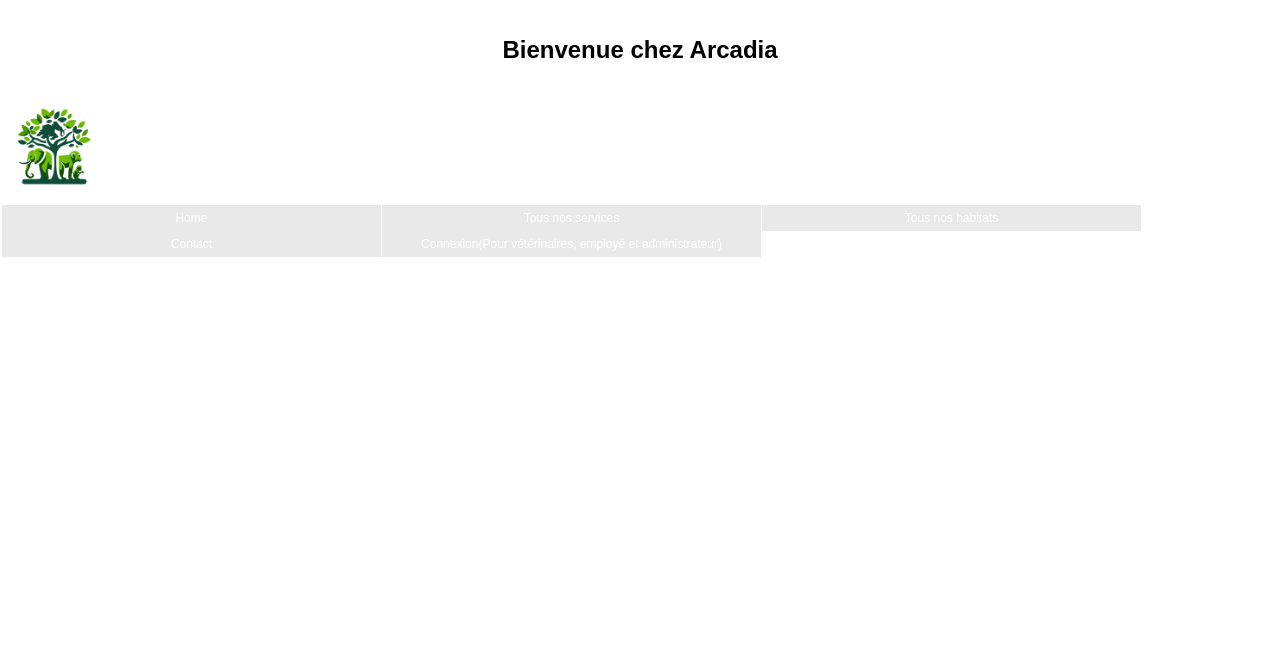
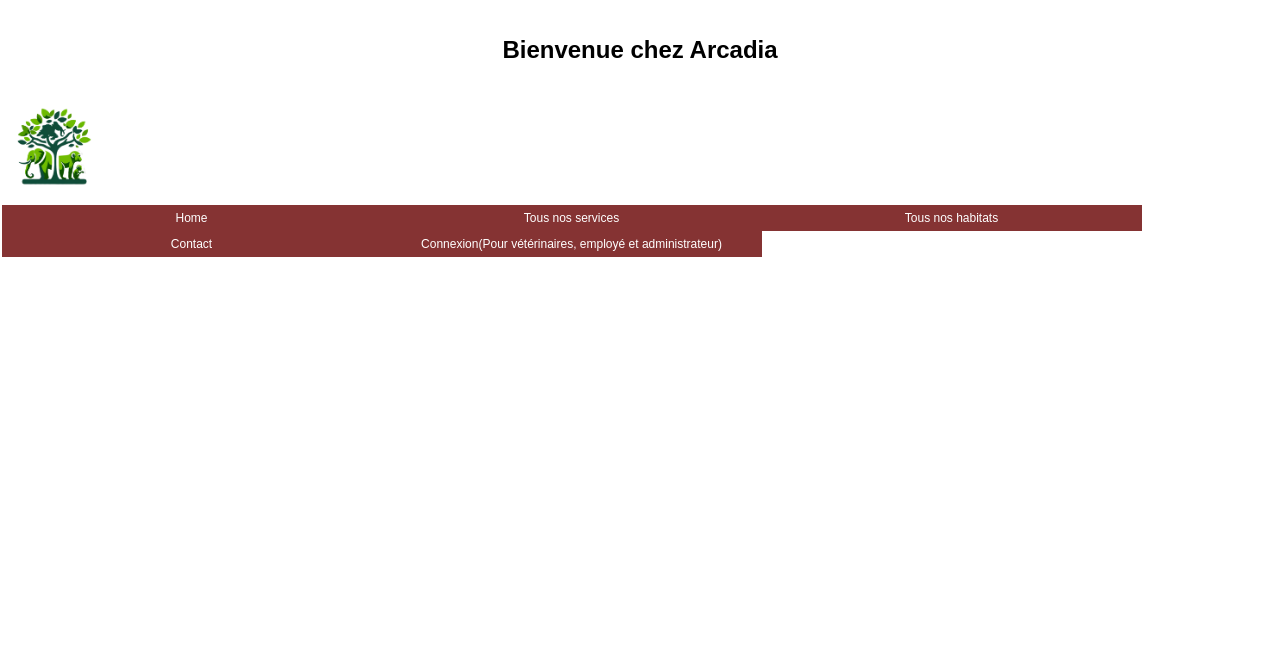
Before and after one commit to Johnny9874/Arcadia, a PHP site: page /Page_principal.html in a window 1280 px wide. Shown: the top 647 px of the page. Run offline with PHP 8.4, Linux system fonts and the light colour scheme.

Commit message:
nouveau commit

```diff
--- a/Page_Principale.css
+++ b/Page_Principale.css
@@ -32,9 +32,9 @@
 .menuderoulant li a:link, .menuderoulant li a:visited {
     display: block;
     color: #FFFFFF;
-    background: #e9e9e9;
+    background: #853333;
     padding: 6px 10px;
-    border-right: 1px solid #FFFFFF;
+    border-right: 1px solid #853333;
     text-align: center;
     text-decoration: none;
 }
@@ -71,5 +71,39 @@
 
 .menuderoulant li:hover .sousmenu {
     display: block;
+}
 
+.conteudo {
+    width: 450px;
 }
+
+.carrousel {
+    display: grid;
+    grid-auto-flow: column;
+    scroll-behavior: auto;
+    gap: 1.2rem;
+    overflow-y: auto;
+    overscroll-behavior-x: contain;
+    scroll-snap-type: x mandatory;
+    scrollbar-width: none;
+}
+
+.carrousel::webkit - ::-webkit-scrollbar {
+    display: none;
+}
+
+.card {
+    scroll-snap-align: start;
+    border-radius: 30px;
+    min-height: 200px;
+    min-width: 300px;
+    display: flex;
+    align-items: center;
+    justify-content: center;
+}
+
+.redimenssionner {
+    width: 100%;
+    height: 100%;
+    border-radius: 30px;
+}
--- a/Page_principal.html
+++ b/Page_principal.html
@@ -28,6 +28,19 @@
         <li><a href="Page_Contact.html">Contact</a></li>
         <li><a href="Page_Connexion.html">Connexion(Pour vétérinaires, employé et administrateur)</a></li>
     </ul>
+    <div class="conteudo">
+        <div class="carrousel">
+            <article class="card">
+                <img src="image\ECF resto1.jpeg" class="redimenssionner">
+            </article>
+            <article class="card">
+                <img src="image\ECF resto2.jpeg" class="redimenssionner">
+            </article>
+            <article class="card">
+                <img src="image\ECF resto3.jpeg" class="redimenssionner">
+            </article>
+        </div>
+    </div>
     <script src="Page_principale.js" defer></script>
 </body>
 </html>
```
